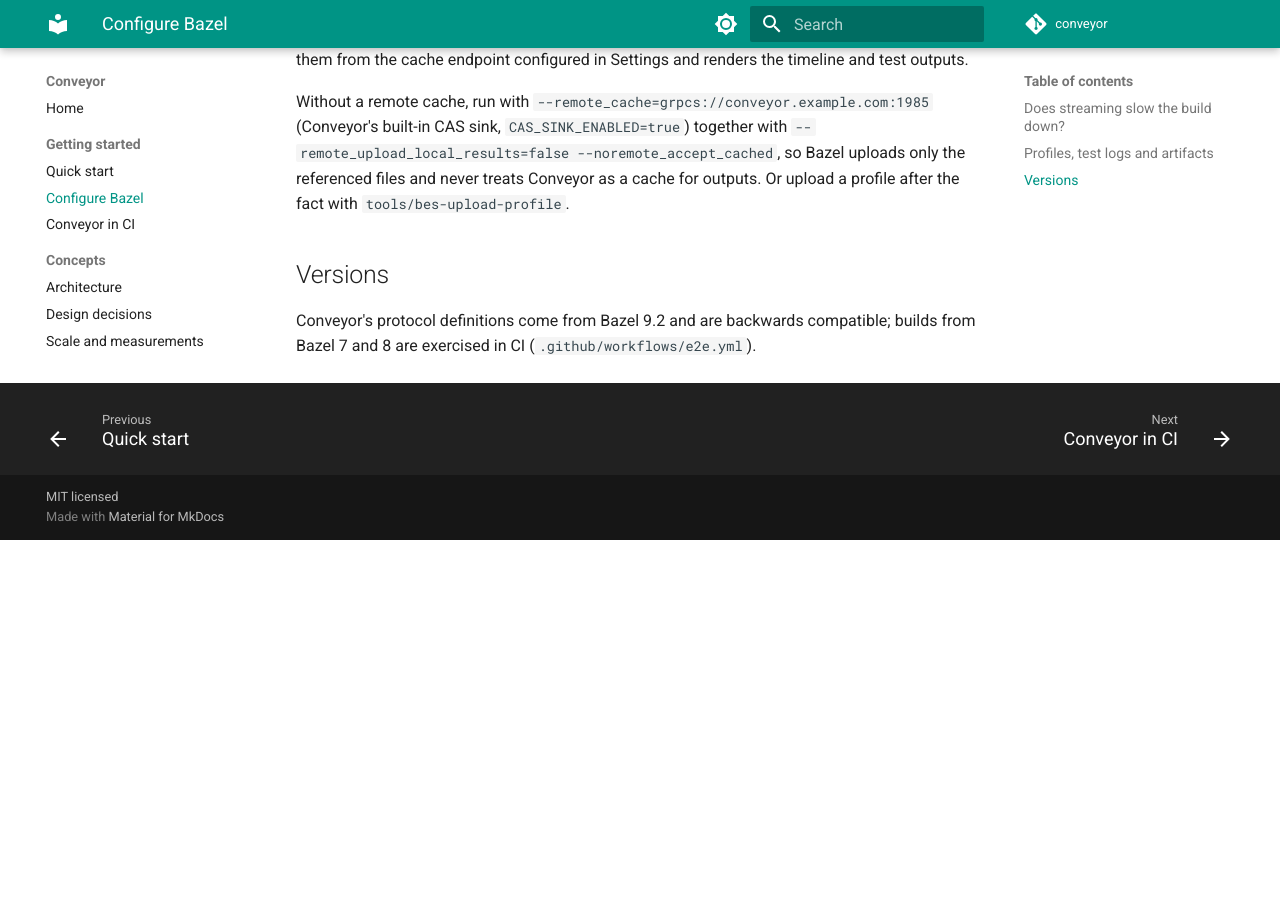
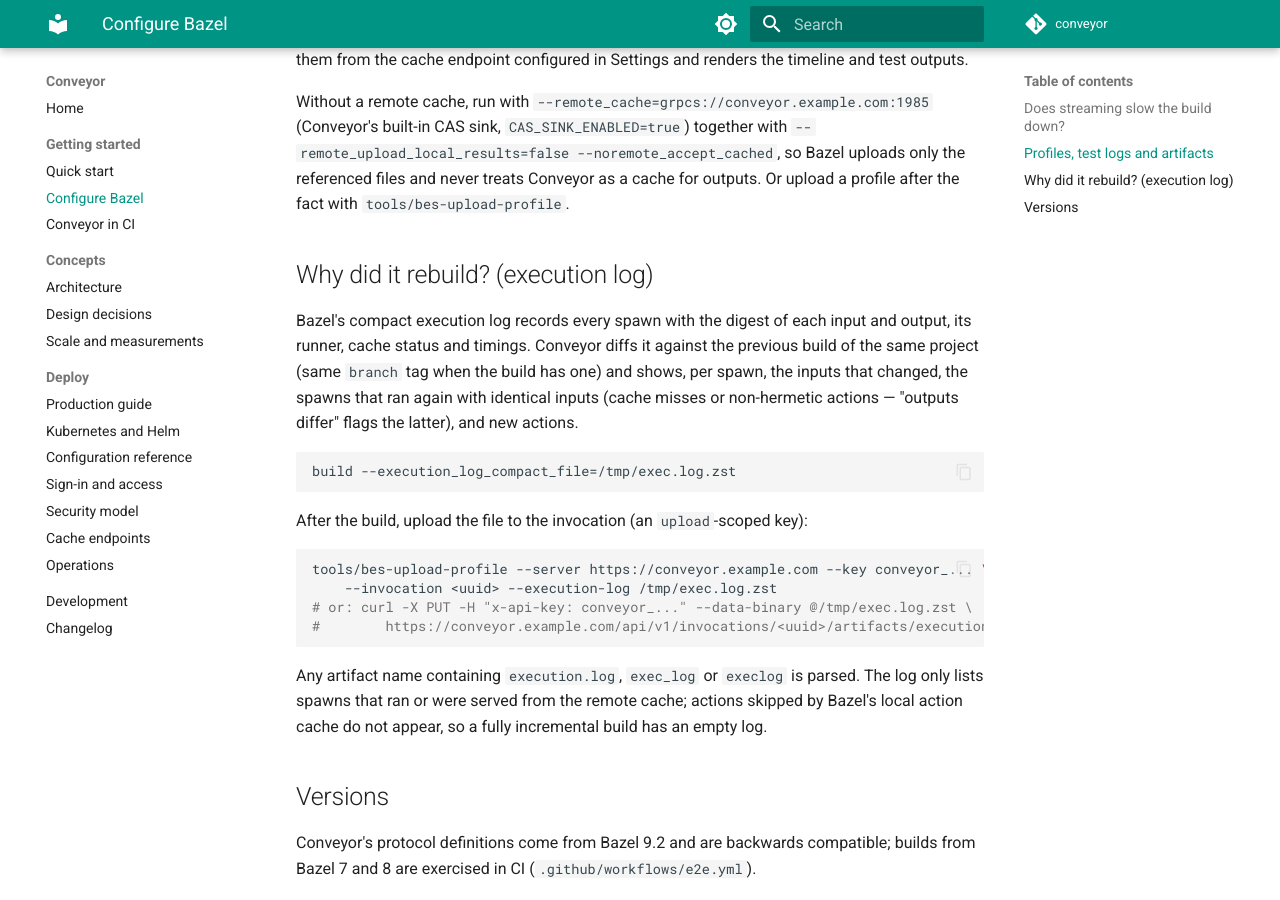
Before and after one commit to erneestoc/conveyor, an MkDocs documentation site: the page built from docs/bazel.md, in a window 1280 px wide and 900 px high, scrolled down 1335 px. Built offline with MkDocs 1.6.1 and Material for MkDocs 9.7.7, drawn with Linux system fonts in a browser that asks for light colours; comment, search, counter and statistics services are not loaded; before the commit the page ends 1875 px from its top, so only the background shows below that.

Commit message:
Explain the rebuild: parse Bazel's compact execution log, diff inputs against the previous build
Vendors spawn.proto (Bazel 9.2.0) and adds Conveyor.ExecLog: parses the zstd,
varint-delimited ExecLogEntry stream (input sets expanded with memoization, runfiles
trees and directories flattened) into `spawns` rows with per-spawn input/output digests
and the sorted input list compressed per row. Uploading any `execution.log`-like artifact
schedules Conveyor.Workers.ParseExecLog. ExecLog.explain/1 classifies each spawn against
the previous parsed build of the project and branch: cache hit, inputs changed (paths
added/removed/changed), same inputs (outputs differ = non-hermetic), new, or nothing to
compare with. Actions tab gains a "Why did it run?" section, the overview an execution
log stat; bes-upload-profile gains --execution-log; docs/bazel.md documents the flag.
Fixtures recorded from the test workspace with Bazel 9.2.0 under env -i.

Co-Authored-By: Claude Fable 5.1 <noreply@anthropic.com>
Claude-Session: https://claude.ai/code/session_013T4qUDStW7F9C64ivhxJdn

````diff
--- a/docs/bazel.md
+++ b/docs/bazel.md
@@ -55,6 +55,31 @@ Without a remote cache, run with `--remote_cache=grpcs://conveyor.example.com:19
 referenced files and never treats Conveyor as a cache for outputs. Or upload a profile
 after the fact with `tools/bes-upload-profile`.
 
+## Why did it rebuild? (execution log)
+
+Bazel's compact execution log records every spawn with the digest of each input and
+output, its runner, cache status and timings. Conveyor diffs it against the previous build
+of the same project (same `branch` tag when the build has one) and shows, per spawn, the
+inputs that changed, the spawns that ran again with identical inputs (cache misses or
+non-hermetic actions — "outputs differ" flags the latter), and new actions.
+
+```
+build --execution_log_compact_file=/tmp/exec.log.zst
+```
+
+After the build, upload the file to the invocation (an `upload`-scoped key):
+
+```sh
+tools/bes-upload-profile --server https://conveyor.example.com --key conveyor_... \
+    --invocation <uuid> --execution-log /tmp/exec.log.zst
+# or: curl -X PUT -H "x-api-key: conveyor_..." --data-binary @/tmp/exec.log.zst \
+#        https://conveyor.example.com/api/v1/invocations/<uuid>/artifacts/execution.log.zst
+```
+
+Any artifact name containing `execution.log`, `exec_log` or `execlog` is parsed. The log
+only lists spawns that ran or were served from the remote cache; actions skipped by
+Bazel's local action cache do not appear, so a fully incremental build has an empty log.
+
 ## Versions
 
 Conveyor's protocol definitions come from Bazel 9.2 and are backwards compatible; builds
````
Also changed, not shown: HANDOFF.md (+3 -6 lines), 16 other files.
